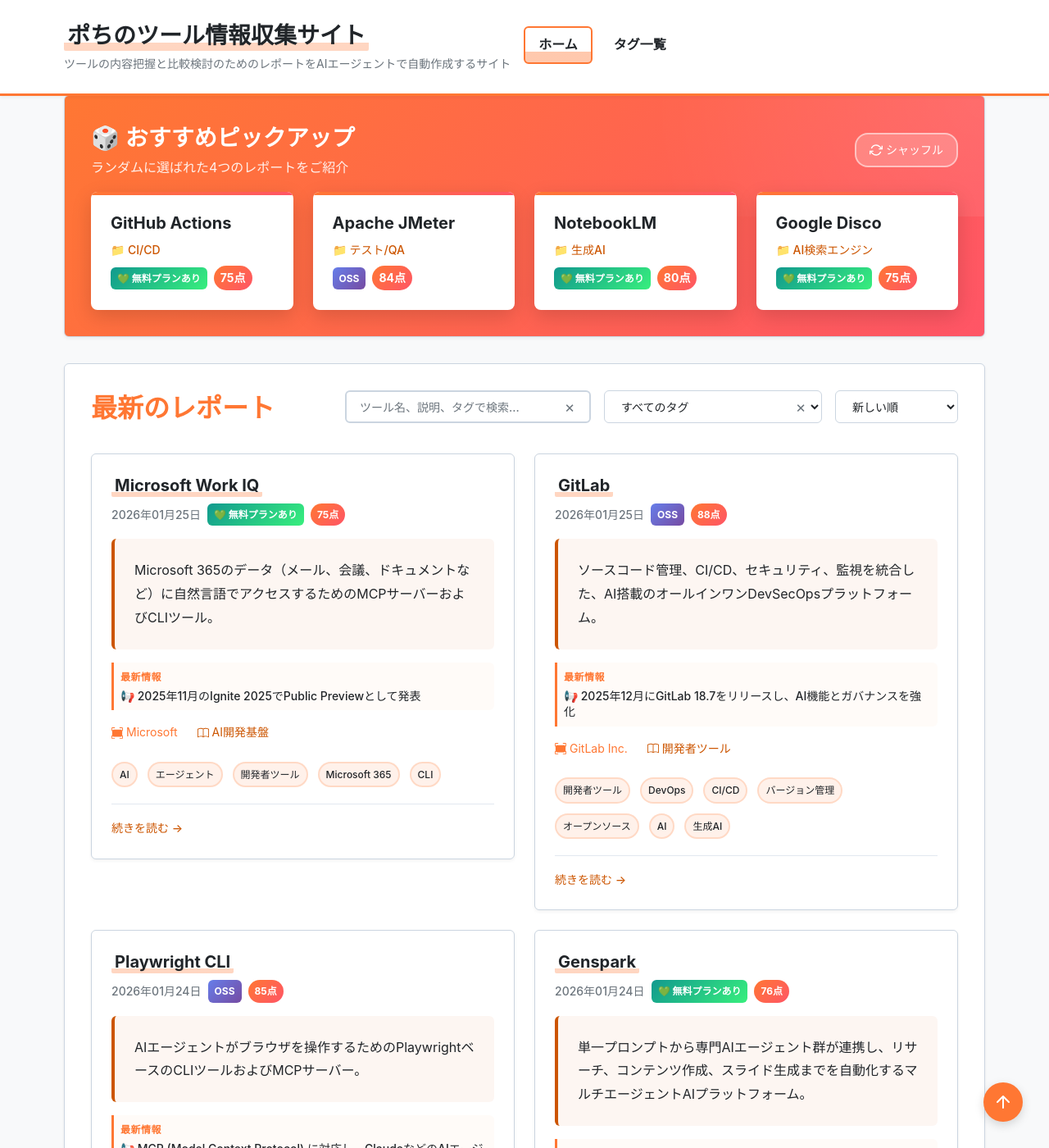
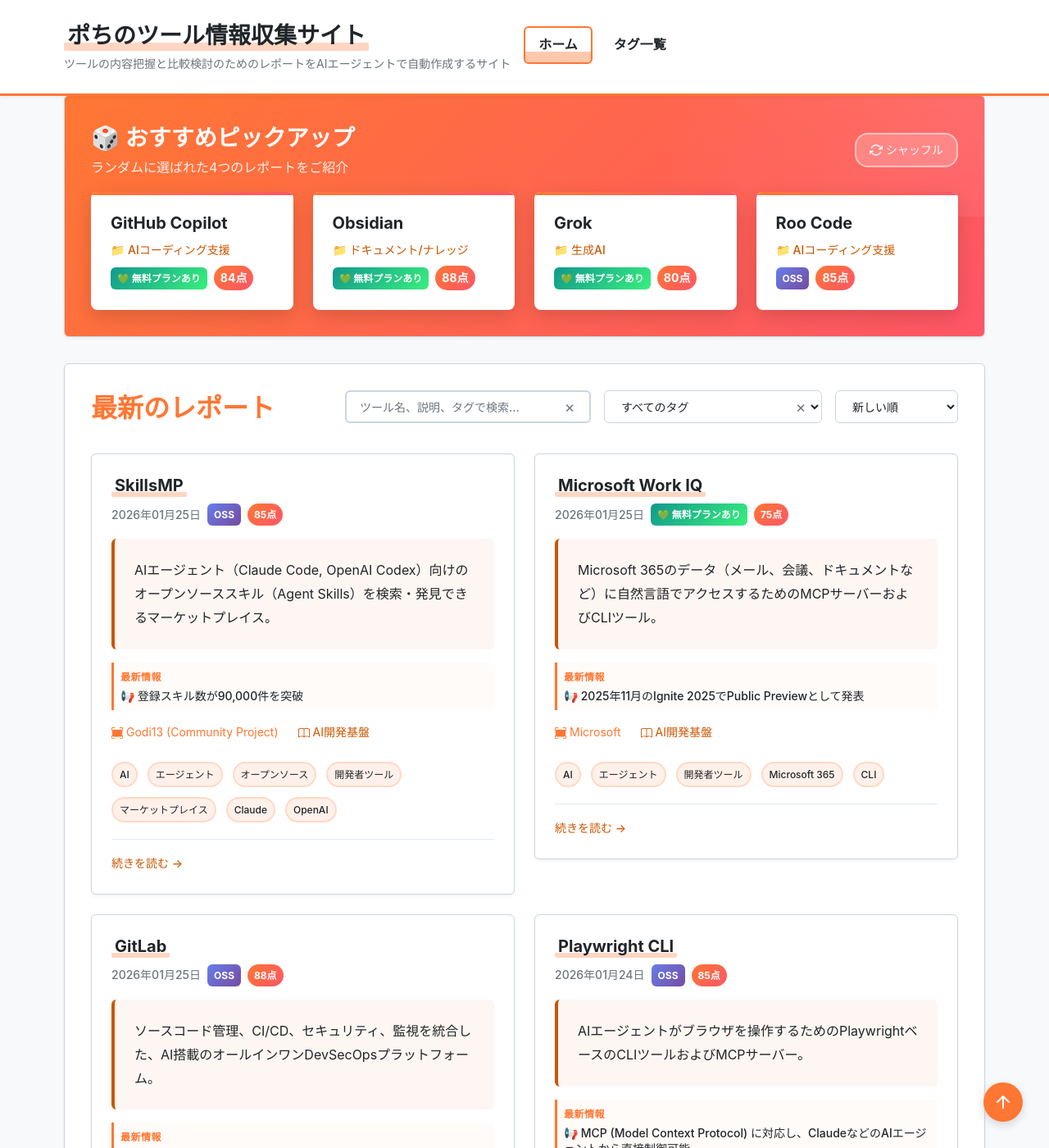
Before and after one commit to aegisfleet/tool-survey-report, a Jekyll site: the page built from index.md, in a window 1280 px wide and 1400 px high, scrolled down 656 px. Shown: the whole window at 82% size. Built offline with Jekyll 4.4.1, drawn with Linux system fonts in a browser that asks for light colours; part of the change alters nothing that is shown.

Commit message:
Add SkillsMP investigation report (#537)
Co-authored-by: google-labs-jules[bot] <161369871+google-labs-jules[bot]@users.noreply.github.com>

```diff
--- a/_reports/claude-code.md
+++ b/_reports/claude-code.md
@@ -47,6 +47,7 @@ relationships:
   parent: "Claude"
   children: []
   related_tools:
+    - "SkillsMP"
     - "Cursor"
     - "GitHub Copilot"
     - "OpenHands"
--- a/_reports/openai-codex.md
+++ b/_reports/openai-codex.md
@@ -50,6 +50,7 @@ links:
   github: "https://github.com/openai/codex"
 relationships:
   related_tools:
+    - "SkillsMP"
     - "GitHub Copilot"
     - "Windsurf"
     - "Cursor"
--- /dev/null
+++ b/_reports/skillsmp.md
@@ -0,0 +1,210 @@
+---
+title: "SkillsMP 調査レポート"
+tool_name: "SkillsMP"
+tool_reading: "スキルズエムピー / スキルズマーケットプレイス"
+category: "AI開発基盤"
+developer: "Godi13 (Community Project)"
+official_site: "https://skillsmp.com/"
+date: "2026-01-25"
+last_updated: "2026-01-25"
+tags:
+  - "AI"
+  - "エージェント"
+  - "オープンソース"
+  - "開発者ツール"
+  - "マーケットプレイス"
+  - "Claude"
+  - "OpenAI"
+description: "AIエージェント（Claude Code, OpenAI Codex）向けのオープンソーススキル（Agent Skills）を検索・発見できるマーケットプレイス。"
+
+quick_summary:
+  has_free_plan: true
+  is_oss: true
+  starting_price: "無料"
+  target_users:
+    - "開発者"
+    - "AIエンジニア"
+  latest_highlight: "登録スキル数が90,000件を突破"
+  update_frequency: "高"
+
+evaluation:
+  score: 85
+  base_score: 70
+  plus_points:
+    - point: 8
+      reason: "90,000件以上という圧倒的なスキル登録数"
+    - point: 5
+      reason: "GitHubベースのオープンソーススキルで透明性が高い"
+    - point: 5
+      reason: "Claude CodeとOpenAI Codexの両方に対応"
+  minus_points:
+    - point: -3
+      reason: "コミュニティベースのためスキルの品質にばらつきがある"
+  summary: "AIエージェントの機能を拡張するための必須ハブ。圧倒的な数のスキルとオープンなエコシステムが魅力。"
+
+links:
+  github: "https://github.com/Godi13"
+  documentation: "https://skillsmp.com/en/docs"
+relationships:
+  parent: ""
+  children: []
+  related_tools:
+    - "Claude Code"
+    - "OpenAI Codex"
+---
+
+# **SkillsMP 調査レポート**
+
+## **1. 基本情報**
+
+* **ツール名**: SkillsMP (Skills Marketplace)
+* **ツールの読み方**: スキルズエムピー / スキルズマーケットプレイス
+* **開発元**: Godi13 (Community Project)
+* **公式サイト**: [https://skillsmp.com/](https://skillsmp.com/)
+* **関連リンク**:
+  * GitHub: [https://github.com/Godi13](https://github.com/Godi13) (開発者)
+  * ドキュメント: [https://skillsmp.com/en/docs](https://skillsmp.com/en/docs)
+  * Twitter: [https://x.com/God_I_13](https://x.com/God_I_13)
+* **カテゴリ**: AI開発基盤
+* **概要**: SkillsMPは、Claude CodeやOpenAI Codex CLIなどのAIエージェント向けスキル（Agent Skills）を集めた最大のマーケットプレイスです。GitHub上で公開されている `SKILL.md` 形式のスキルをアグリゲートし、AIセマンティック検索やカテゴリ分類機能を提供しています。
+
+## **2. 目的と主な利用シーン**
+
+* **解決する課題**: GitHub上に散らばっている膨大な数のエージェントスキルの中から、目的に合った高品質なスキルを探し出すコストを削減する。
+* **想定利用者**: Claude CodeやOpenAI CodexなどのAIエージェントを利用して開発を行うソフトウェアエンジニア、AIエンジニア。
+* **利用シーン**:
+  * Claude Codeに新しい機能（例：特定のAPI操作、テスト自動化）を追加したい時
+  * 自作のエージェントスキルをコミュニティに公開・共有したい時
+  * 他の開発者がどのようなスキルを作っているか参考にしたい時
+
+## **3. 主要機能**
+
+* **スキル検索**: AIセマンティック検索により、自然言語でやりたいことを入力するだけで適切なスキルを見つけられる。
+* **カテゴリ分類**: Tools, Development, Data & AI, DevOpsなど、ユースケースごとのカテゴリ分けでブラウジングが可能。
+* **品質フィルタリング**: 最低スター数（2以上）でのフィルタリングなどを行い、一定の品質を担保。
+* **SKILL.md標準対応**: Anthropicが提唱するオープンスタンダード `SKILL.md` に準拠したスキルを収集・表示。
+* **自動同期**: 定期的にGitHubをスキャンし、新しいスキルや更新情報を自動的に反映。
+* **マーケットプレイスメタデータ**: `marketplace.json` に対応し、ワンコマンドでのインストールを支援（対応ツールの場合）。
+
+## **4. 特徴・強み (Pros)**
+
+* **圧倒的な規模**: 90,000件以上のスキルが登録されており、ほぼあらゆるユースケースに対応するスキルが見つかる。
+* **オープンなエコシステム**: 特定のプラットフォームにロックインされず、GitHubベースのオープンソーススキルを扱っているため透明性が高い。
+* **マルチエージェント対応**: Claude Codeだけでなく、OpenAI Codex CLIなど同じ標準を採用する複数のエージェントツールで利用可能。
+* **AIネイティブな検索体験**: キーワードだけでなく、AIによる意味検索が可能で、探しているスキルの意図を理解してくれる。
+
+## **5. 弱み・注意点 (Cons)**
+
+* **品質のばらつき**: コミュニティ投稿型のプラットフォームであるため、スキルの品質や安全性は玉石混交であり、導入前の確認が必要。
+* **公式サポートの不在**: コミュニティプロジェクトであるため、企業レベルの公式サポートはなく、問題解決はコミュニティやGitHub Issuesに依存する。
+* **英語中心**: 多くのスキルやドキュメントは英語で記述されており、日本語のスキルは相対的に少ない。
+
+## **6. 料金プラン**
+
+完全無料（コミュニティプロジェクト）。寄付による支援は可能。
+
+| プラン名 | 料金 | 主な特徴 |
+|---------|------|---------|
+| **Standard** | 無料 | スキルの検索、閲覧、ダウンロードなど全機能を利用可能。 |
+
+* **課金体系**: なし（Ko-fiなどでの寄付受付あり）
+* **無料トライアル**: 常時無料
+
+## **7. 導入実績・事例**
+
+* **導入企業**: 個人開発者を中心に広く利用されている。
+* **導入事例**:
+  * Claude Codeユーザーが、特定のフレームワーク向けのコード生成スキルを検索・導入。
+  * 開発チーム内で共通のスキルセットを定義し、SkillsMPを通じて共有。
+* **対象業界**: ソフトウェア開発全般。
+
+## **8. サポート体制**
+
+* **ドキュメント**: 公式サイト上にFAQやSKILL.mdの仕様に関するドキュメントがある。
+* **コミュニティ**: Twitter (X) やGitHub、Redditでの情報交換が行われている。
+* **公式サポート**: 個人開発のため、メール等の専任サポート窓口はない（GitHub経由での連絡）。
+
+## **9. エコシステムと連携**
+
+### **9.1 API・外部サービス連携**
+
+* **API**: サイトの検索機能などを外部から利用するためのAPIドキュメントが用意されている (`/docs/api`)。
+* **外部サービス連携**:
+  * **GitHub**: スキルのホスティング元として完全に統合されている。
+  * **Claude Code**: スキルの主な実行環境の一つ。
+  * **OpenAI Codex**: スキルの主な実行環境の一つ。
+
+### **9.2 技術スタックとの相性**
+
+| 技術スタック | 相性 | メリット・推奨理由 | 懸念点・注意点 |
+|:---|:---:|:---|:---|
+| **Claude Code** | ◎ | 公式が推奨するスキル形式に対応しており、最も親和性が高い。 | 特になし |
+| **OpenAI Codex CLI** | ◎ | 同じSKILL.md形式を採用しており、そのまま利用可能。 | 特になし |
+| **Custom Agents** | ◯ | SKILL.md仕様に準拠した独自エージェントであれば利用可能。 | 仕様の実装が必要 |
+
+## **10. セキュリティとコンプライアンス**
+
+* **認証**: サイト利用自体に認証は不要（GitHubアカウントがあれば開発者情報を紐付け可能と思われる）。
+* **データ管理**: スキル自体はGitHub上にあるため、SkillsMPはメタデータのみを扱う。
+* **準拠規格**: 特になし（個人プロジェクト）。
+
+## **11. 操作性 (UI/UX) と学習コスト**
+
+* **UI/UX**: モダンでシンプルなインターフェース。ターミナルライクなデザイン要素もあり、開発者にとって馴染みやすい。
+* **学習コスト**: 検索してGitHubからクローン/コピーするだけなので、学習コストはほぼゼロ。
+
+## **12. ベストプラクティス**
+
+* **効果的な活用法 (Modern Practices)**:
+  * **まずは検索**: 自分でプロンプトを書く前に、同様の機能を持つスキルがないか検索する。
+  * **コード確認**: ダウンロードしたスキル（特にスクリプトを含むもの）は、実行前に必ずコードを確認して安全性を確かめる。
+  * **スター数を参考に**: 多くのスターがついているスキルは、他のユーザーによって検証されている可能性が高い。
+* **陥りやすい罠 (Antipatterns)**:
+  * **盲目的なインストール**: 中身を確認せずにスキルをインストールし、予期せぬ挙動やセキュリティリスクを招く。
+  * **過剰なスキルの追加**: 必要以上のスキルを追加し、エージェントのコンテキストを圧迫する。
+
+## **13. ユーザーの声（レビュー分析）**
+
+* **調査対象**: Reddit, Twitter
+* **総合評価**: 肯定的な意見が多い。
+* **ポジティブな評価**:
+  * 「Claude Codeのためのスキルがこれだけまとまっているのは助かる。」
+  * 「検索機能が使いやすい。」
+* **ネガティブな評価 / 改善要望**:
+  * 「まだ動作しない古いスキルも混ざっている。」
+* **特徴的なユースケース**:
+  * 特定のマイナーなライブラリ向けのドキュメントやコード生成ルールをまとめたスキルを共有する。
+
+## **14. 直近半年のアップデート情報**
+
+* **2026-01-XX**: **検索アルゴリズムの改善**: AIセマンティック検索の精度が向上。
+* **2025-12-XX**: **カテゴリ機能の追加**: 以前は一覧のみだったが、ユースケースごとのカテゴリ分類が導入された。
+* **2025-11-XX**: **GitHub同期の高速化**: 新しいスキルが反映されるまでの時間が短縮された。
+
+## **15. 類似ツールとの比較**
+
+### **15.1 機能比較表 (星取表)**
+
+| 機能カテゴリ | 機能項目 | 本ツール (SkillsMP) | Anthropic Official Skills | Composio |
+|:---:|:---|:---:|:---:|:---:|
+| **基本機能** | スキル数 | ◎<br><small>90,000+</small> | △<br><small>数十程度</small> | ◯<br><small>150+</small> |
+| **品質** | 信頼性 | △<br><small>玉石混交</small> | ◎<br><small>公式保証</small> | ◎<br><small>企業運営</small> |
+| **コスト** | 無料利用 | ◎<br><small>完全無料</small> | ◎<br><small>無料</small> | △<br><small>一部有料</small> |
+| **拡張性** | 投稿の自由度 | ◎<br><small>誰でも可</small> | ×<br><small>公式のみ</small> | △<br><small>審査あり</small> |
+
+### **15.2 詳細比較**
+
+| ツール名 | 特徴 | 強み | 弱み | 選択肢となるケース |
+|---------|------|------|------|------------------|
+| **SkillsMP** | オープンなスキルマーケットプレイス。 | 圧倒的な数と多様性。誰でも参加できるオープンさ。 | 品質の保証がない。 | 幅広いユースケースに対応するスキルを探したい場合。 |
+| **Anthropic Official** | 公式提供のスキル集。 | 安全性と品質が確実に保証されている。 | 数が少なく、基本的なものに限られる。 | 確実に安全な基本スキルのみを使いたい場合。 |
+| **Composio** | ツール統合プラットフォーム。 | SaaS連携や認証管理機能が強力。 | アカウント登録が必要で、高度な機能は有料。 | 企業内のSaaSツールとエージェントをセキュアに連携させたい場合。 |
+
+## **16. 総評**
+
+* **総合的な評価**:
+  SkillsMPは、急速に拡大するAIエージェントエコシステムにおいて、ユーザーとスキルをつなぐ重要なハブとしての役割を果たしています。品質管理の面では課題もありますが、その圧倒的な量とオープン性は、開発者にとって強力な武器となります。
+* **推奨されるチームやプロジェクト**:
+  Claude CodeやOpenAI Codexを積極的に活用し、開発効率を上げたい個人開発者やスタートアップチーム。
+* **選択時のポイント**:
+  SaaS連携などの堅牢な統合が必要な場合はComposioなどを検討すべきですが、開発支援やコード生成の補助として手軽にスキルを追加したい場合はSkillsMPが最適です。
```
